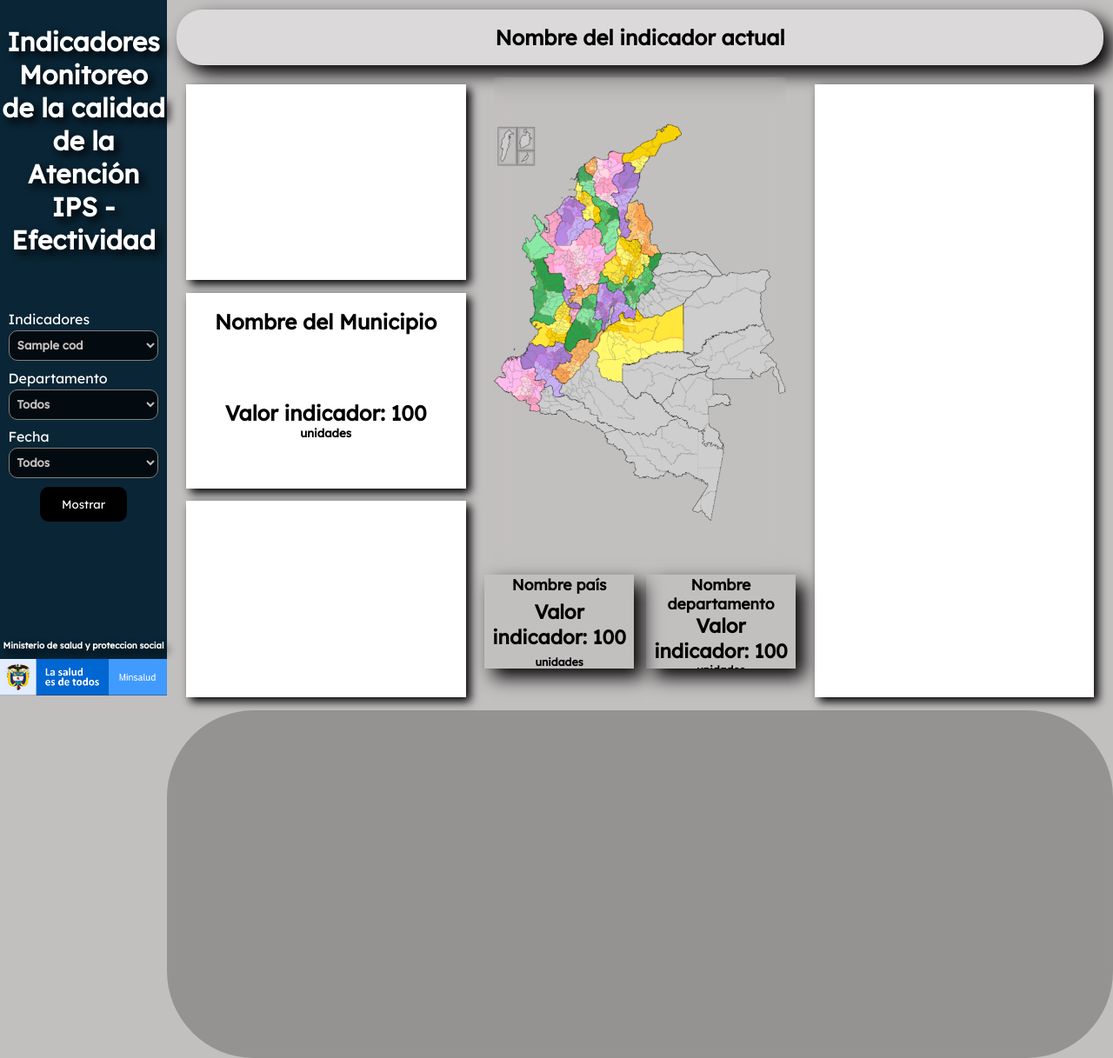
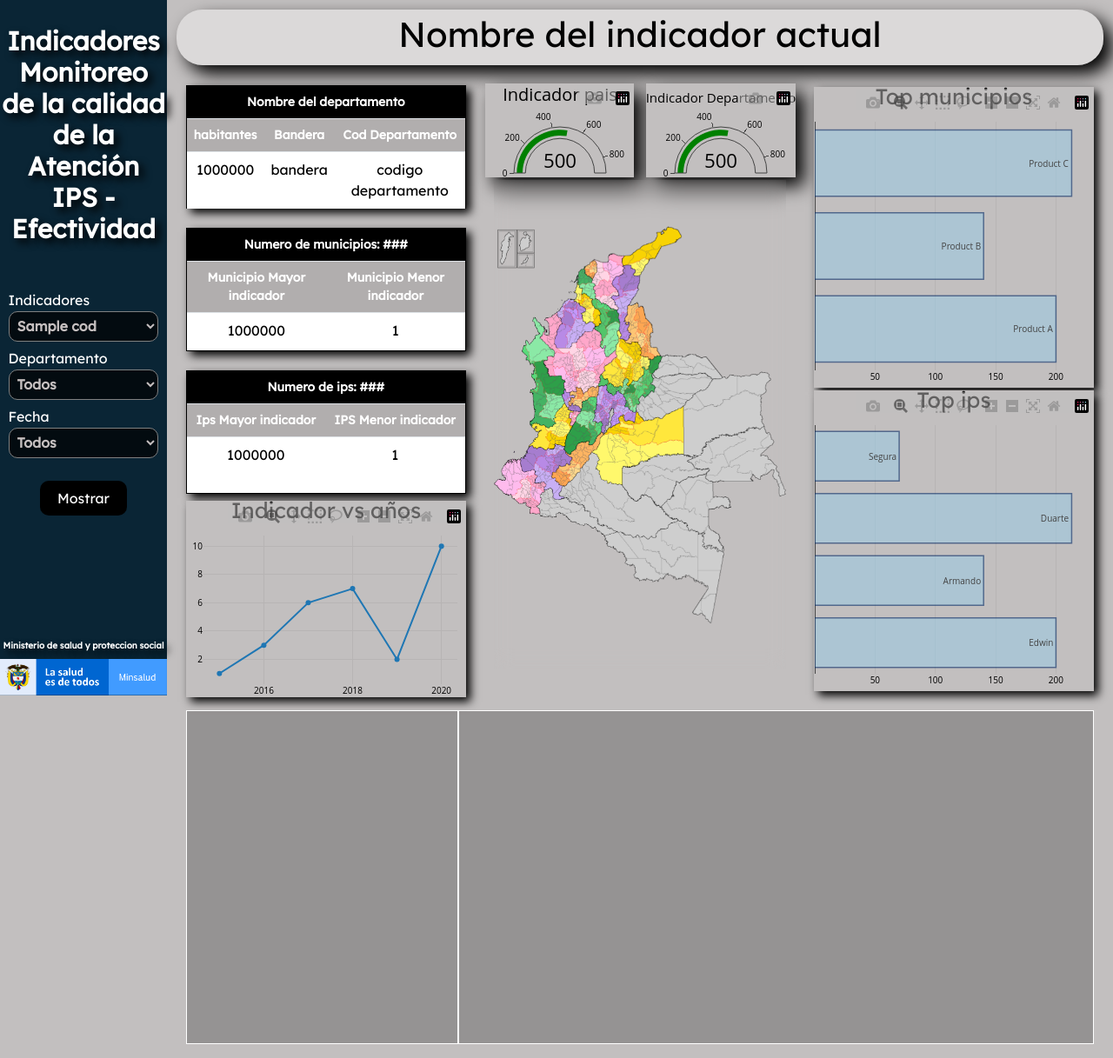
Before and after one commit to edw12duarte/back, a PHP site: page / in a window 1280 px wide. Shown: the whole page at 87% size. Run offline with PHP 8.4, Linux system fonts and the light colour scheme; tables that the repository leaves empty or names only in its code hold one stand-in row (values such as "Sample post"); some libraries are stand-ins or nearby versions.

Commit message:
avance_2

```diff
--- /dev/null
+++ b/back/datos_graficas.php
@@ -0,0 +1,17 @@
+
+<?php
+    include 'bd/conexion.php';
+
+    $sql_sentencia_1='SELECT * FROM indicador_cod';
+    $query_indicadores = mysqli_query($conexion ,$sql_sentencia_1);
+
+    $x= [];
+    while($indicadores = mysqli_fetch_array($query_indicadores)){
+        array_push($x, $indicadores['pk_id_indicador']);
+    }
+    $x = json_encode($x);
+    echo '<script>
+            var x = '.$x.';
+        </script>';
+
+?>
--- a/back/procesos_back.php
+++ b/back/procesos_back.php
@@ -26,4 +26,5 @@
                 </h1>';
         }
     }
+
 ?>
--- a/css/style.css
+++ b/css/style.css
@@ -47,6 +47,7 @@ body{
 #menu form ul{
     list-style: none;
     width: 100%;
+    padding: 0;
 }
 
 form ul li{
@@ -58,6 +59,7 @@ li h4{
     margin-bottom: 3px;
     font-weight: 400;
     color: white;
+    font-size: 1rem;
 }
 
 li .select_filtro{
@@ -157,32 +159,47 @@ li .select_filtro{
     justify-content: space-between;
 }
 
-#graficas .graf_1,
-#graficas .graf_3{
+#graficas .tarjeta_principal{
     width: 100%;
-    height: 32%;
-    background-color: rgb(255, 255, 255);
+    height: 67%;
+    display: flex;
+    flex-direction: column;
+    justify-content: space-between;
+}
+
+.tarjeta_principal .info_depart,
+.tarjeta_principal .info_muni,
+.tarjeta_principal .info_ips{
+    height: 30%;
+    width: 100%;
+    margin: 0.5% 0;
+    background-color: white;
+    border: 1px solid black;
     box-shadow: 5px 5px 10px black;
 }
 
-#graficas .graf_2{
-    width: 100%;
-    height: 32%;
-    display: block;
-    background-color: rgb(255, 255, 255);
-    box-shadow: 5px 5px 10px black;
+.table{
+    text-align: center;
+}
+.table .titulo_tabla{
+    background-color: black;
 }
 
-#graficas .graf_2 >h1{
-    height: 30%;
-    width: 100%;
-    display: flex;
-    flex-direction: column;
-    justify-content: center;
-    align-items: center;
+.table thead td{
+    background-color: rgb(177, 174, 174);
+    color: white;
+    font-size: 14px;
 }
 
-.graf_2 .tarjeta_muni{
+.table thead tr{
+    font-weight: 900;
+}
+.table tbody tr{
+    height: auto;
+    border-bottom: transparent;
+}
+
+.graf_1 .tarjeta_info{
     width: 100%;
     height: 70%;
     color: black;
@@ -191,6 +208,13 @@ li .select_filtro{
     flex-direction: column;
     justify-content: center;
     overflow: hidden;
+}
+
+#graficas .graf_1{
+    width: 100%;
+    height: 32%;
+    background-color: rgb(255, 255, 255);
+    box-shadow: 5px 5px 10px black;
 }
 
 #contenido #ind_map{
@@ -229,34 +253,38 @@ li .select_filtro{
     backdrop-filter: blur(10px);
 }
 
-.grafica_4{
+.barras_top{
     width: 36%;
     height: 98%;
     margin: 1% 2%;
-    background-color: white;
+}
+
+.barras_top #muni_barras_top, .barras_top #ips_barras_top{
+    width: 100%;
+    height: 49%;
+    margin-top: 1%;
     box-shadow: 5px 5px 10px black;
 }
 
-#graficas .grafica_4{
+/*===============================================*/
+
+#principal #tabla_bruto{
+    width: 96%;
+    height: 48%;
+    margin: 1% 2%;
     display: flex;
-    justify-content: space-around;
-    overflow: hidden;
-    background-color: rgb(255, 255, 255);
-    backdrop-filter: blur(5px);
 }
-.grafica_4 img{
+
+#tabla_bruto #num_registros{
     height: 100%;
     width: 30%;
+    background-color: rgba(0, 0, 0, 0.232);
+    border: 1px solid white;
 }
 
-
-/*===============================================*/
-
-#principal #tabla{
-    width: 100%;
-    height: 50%;
-    margin-top: 1%;
+#tabla_bruto #tabla_registros{
+    height: 100%;
+    width: 70%;
     background-color: rgba(0, 0, 0, 0.232);
-    border-radius: 100px;
-    backdrop-filter: blur(5px);
+    border: 1px solid white;
 }
--- a/index.php
+++ b/index.php
@@ -4,14 +4,16 @@
     <meta charset="UTF-8">
     <meta http-equiv="X-UA-Compatible" content="IE=edge">
     <meta name="viewport" content="width=device-width, initial-scale=1.0">
+    <link href="https://cdn.jsdelivr.net/npm/bootstrap@5.3.0-alpha3/dist/css/bootstrap.min.css" rel="stylesheet" integrity="sha384-KK94CHFLLe+nY2dmCWGMq91rCGa5gtU4mk92HdvYe+M/SXH301p5ILy+dN9+nJOZ" crossorigin="anonymous">
     <link rel="stylesheet" href="css/style.css">
     <script src="https://code.jquery.com/jquery-3.7.0.js" integrity="sha256-JlqSTELeR4TLqP0OG9dxM7yDPqX1ox/HfgiSLBj8+kM=" crossorigin="anonymous"></script>
-    <!--<script src="https://ajax.googleapis.com/ajax/libs/jquery/3.7.0/jquery.min.js"></script>-->
+    <script src="https://cdn.plot.ly/plotly-2.24.1.min.js" charset="utf-8"></script>
     <title>Dashboard indicadores de salud</title>
 </head>
 
 <?php
-include 'back/procesos_back.php';
+    include 'back/procesos_back.php';
+    include 'back/datos_graficas.php'
 ?>
 
 <body>
@@ -32,14 +34,12 @@ include 'back/procesos_back.php';
                     <li>
                         <h4>Departamento</h4>
                         <select id="filtro_departamento" class="select_filtro" name="id_departamento">
-                            <option value="0">Todos</option>
                         </select>
 
                     </li>
                     <li>
                         <h4>Fecha</h4>
                         <select id="filtro_fecha" class="select_filtro" name="id_fecha">
-                            <option value="0">Todos</option>
                         </select>
                     </li>
                 </ul>
@@ -58,41 +58,84 @@ include 'back/procesos_back.php';
         </div>
         <div id="contenido" >
             <div id="graficas">
-                <div class="graf_1"></div>
-                <div class="graf_2">
-                    <h1>Nombre del Municipio</h1>
-                    <div class="tarjeta_muni">
-                        <h1>Valor indicador: 100</h1>
-                        <h5>unidades</h5>
+                <div class="tarjeta_principal">
+                    <div class="info_depart">
+                        <table class="table">
+                            <thead>
+                                <td class="titulo_tabla" colspan="3">Nombre del departamento</td>
+                                <tr>
+                                    <td>habitantes</td>
+                                    <td>Bandera</td>
+                                    <td>Cod Departamento</td>
+                                </tr>
+                            </thead>
+                            <tbody>
+                                <tr>
+                                    <td>1000000</td>
+                                    <td>bandera</td>
+                                    <td>codigo departamento</td>
+                                </tr>
+                            </tbody>
+                        </table>
+                    </div>
+                    <div class="info_muni">
+                        <table class="table">
+                            <thead>
+                                <td class="titulo_tabla" colspan="3">Numero de municipios: <span>###</span></td>
+                                <tr>
+                                    <td>Municipio Mayor indicador</td>
+                                    <td>Municipio Menor indicador</td>
+                                </tr>
+                            </thead>
+                            <tbody>
+                                <tr>
+                                    <td>1000000</td>
+                                    <td>1</td>
+                                </tr>
+                            </tbody>
+                        </table>
+                    </div>
+                    <div class="info_ips">
+                        <table class="table">
+                            <thead>
+                                <td class="titulo_tabla" colspan="3">Numero de ips: <span>###</span></td>
+                                <tr>
+                                    <td>Ips Mayor indicador</td>
+                                    <td>IPS Menor indicador</td>
+                                </tr>
+                            </thead>
+                            <tbody>
+                                <tr>
+                                    <td>1000000</td>
+                                    <td>1</td>
+                                </tr>
+                            </tbody>
+                        </table>
                     </div>
                 </div>
-                <div class="graf_3"></div>
+                <div id="grafica1" class="graf_1"></div>
             </div>
             <div id="ind_map">
-                <div id="mapa"></div>
                 <div class="grupo_tarjetas">
-                    <div class="tarjeta">
-                        <h3>Nombre país</h3>
-                        <h1>Valor indicador: 100</h1>
-                        <h5>unidades</h5>
+                    <div id="tarjeta_1" class="tarjeta">
                     </div>
-                    <div class="tarjeta">
-                        <h3>Nombre departamento </h3>
-                        <h1>Valor indicador: 100</h1>
-                        <h5>unidades</h5>
+                    <div id="tarjeta_2" class="tarjeta">
                     </div>
                 </div>
+                <div id="mapa"></div>
             </div>
-            <div class="grafica_4">
-                <?php
-                    envio_filtros();
-                ?>
+            <div class="barras_top">
+                <div id="muni_barras_top"></div>
+                <div id="ips_barras_top"></div>
             </div>
         </div>
-        <section id="tabla">
+        <section id="tabla_bruto">
+            <div id="num_registros"></div>
+            <div id="tabla_registros"></div>
         </section>
     </section>
     <script src="js/app.js"></script>
+    <script src="js/graficas.js"></script>
     <!--<script src="js/ajax.js"></script>
     <script src="js/jquery.min.js"></script>-->
 </body>
```
Also changed, not shown: js/graficas.js (added, +174 -0 lines).
